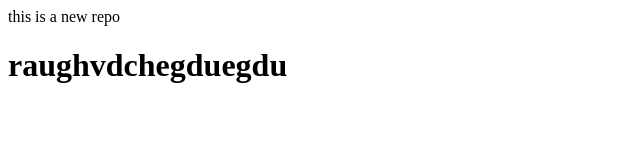
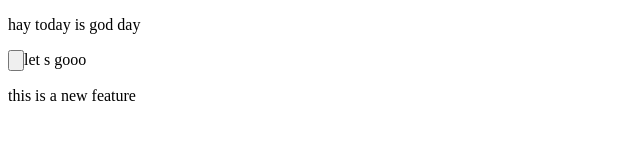
Before and after one commit to rahulkumar-webdev/local-repo, a plain HTML site: page index.html in a window 1280 px wide. Shown: the whole page, without its empty margins (0-640 px from the left). Drawn offline with Linux system fonts and the light colour scheme.

Commit message:
adding html p

```diff
--- a/index.html
+++ b/index.html
@@ -1,2 +1,15 @@
-<p> this is a new repo</p>
-<h1> raughvdchegduegdu</h1>
+<!DOCTYPE html>
+<html lang="en">
+<head>
+    <meta charset="UTF-8">
+    <meta name="viewport" content="width=<device-width>, initial-scale=1.0">
+    <title>Document</title>
+</head>
+<body>
+    <div class="class">
+        <p>hay today is god day</p>
+        <input type="button" value="">let s gooo
+    </div>
+</body>
+</html>
+<p>this is a new feature</p>
```
